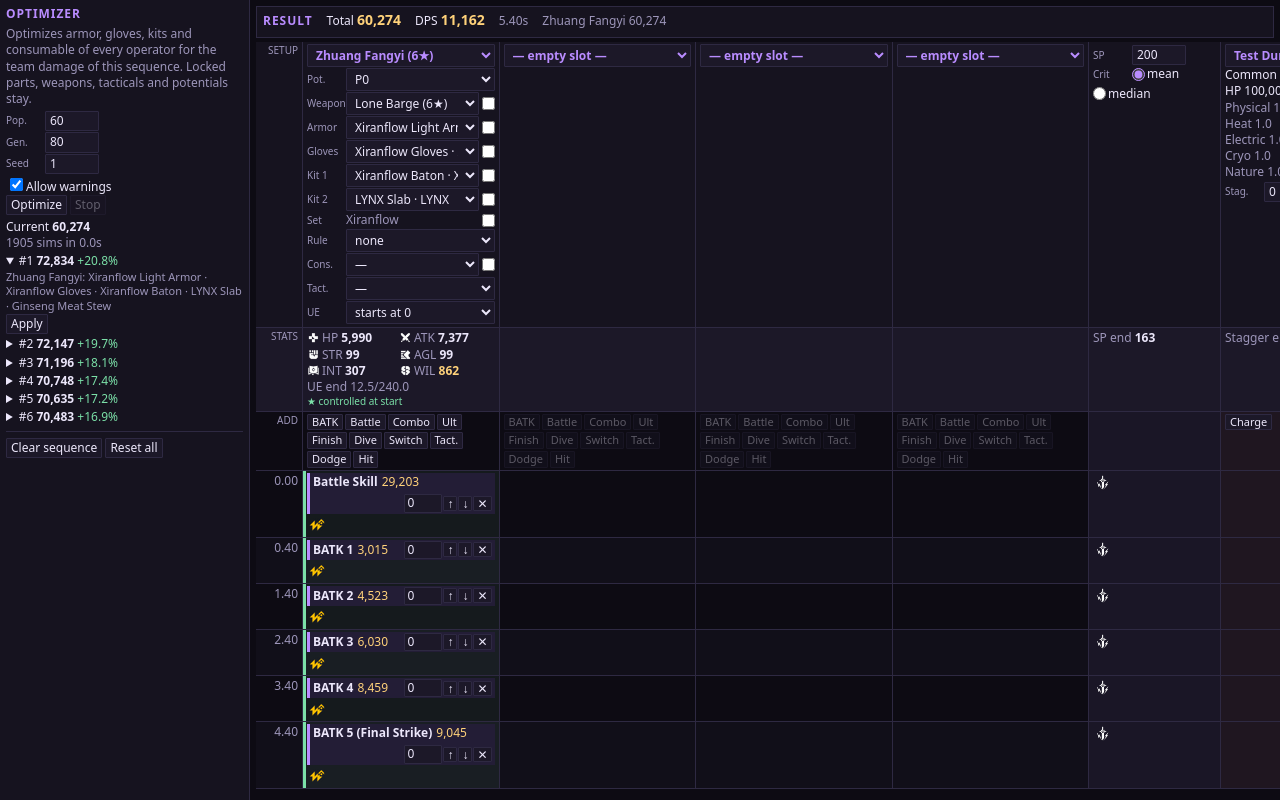
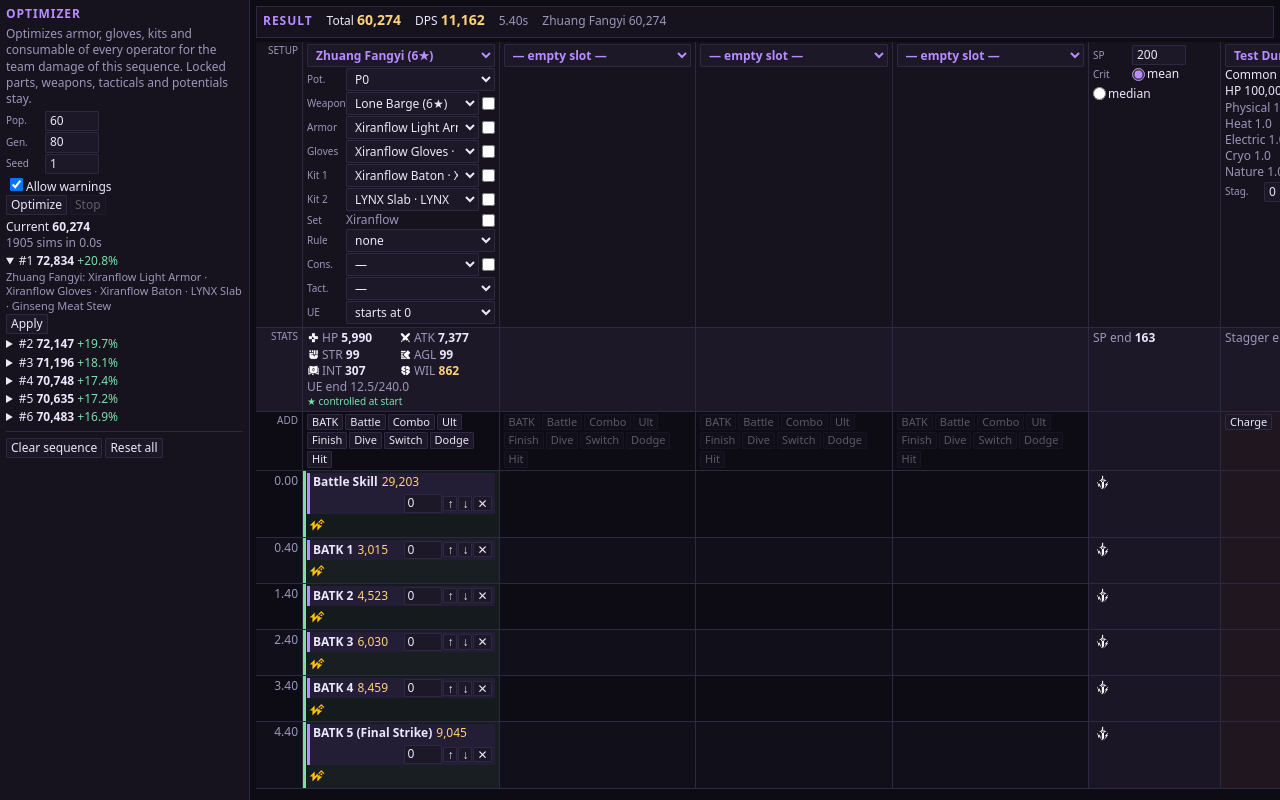
Before and after one commit to nanditudos/AKEF-Combat-Sequence-Builder, a plain HTML site: page index.html in a window 1280 px wide. Both pictures are taken after a click on the button "Optimize". Drawn offline with Linux system fonts and the light colour scheme.

Commit message:
Changed which part of the page is scrollable, changed some roman numeral status effects back to arabic numbers, Enemy chargeup interruption, consumables' effect now split into separate statuses, removed manual tactical button

```diff
--- a/builder.js
+++ b/builder.js
@@ -2,7 +2,7 @@
 (function () {
   const E = globalThis.Endfield, D = E.data;
   const SLOT_KEYS = ['armor', 'gloves', 'kit1', 'kit2'];
-  const ACTIONS = [['BasicAttack', 'BATK'], ['BattleSkill', 'Battle'], ['ComboSkill', 'Combo'], ['Ultimate', 'Ult'], ['Finisher', 'Finish'], ['DiveAttack', 'Dive'], ['Switch', 'Switch'], ['Tactical', 'Tact.'], ['PerfectDodge', 'Dodge'], ['TakeDamage', 'Hit']]
+  const ACTIONS = [['BasicAttack', 'BATK'], ['BattleSkill', 'Battle'], ['ComboSkill', 'Combo'], ['Ultimate', 'Ult'], ['Finisher', 'Finish'], ['DiveAttack', 'Dive'], ['Switch', 'Switch'], ['PerfectDodge', 'Dodge'], ['TakeDamage', 'Hit']]
   const ENEMY_ACTIONS = [['EnemyCharge', 'Charge']];
   const COLUMNS = 6; // 4 operators, Team (+ battlefield), Enemy
 
--- a/effects.js
+++ b/effects.js
@@ -83,4 +83,19 @@
     intensity: (value) => E.mod('ArtsIntensity', value),
     give: (to, name, mods, duration, extra = {}) => ({ to, name, mods, duration, ...extra }),
   };
+
+  // A consumable shows each of its buffs as its own effect, like in game: "ATK", "Critical Rate", "All Attributes"...
+  const LABELS = { ATKBonus: 'ATK', ATK: 'ATK', CriticalRate: 'Critical Rate', CriticalDamage: 'Critical Damage', DamageBonus: 'DMG Dealt', UltimateEfficiency: 'Ultimate Gain Efficiency', DEFBonus: 'DEF', DEF: 'DEF',
+    FinalDamageReduction: 'DMG Reduction', TreatmentBonus: 'Treatment Bonus', TreatmentReceivedBonus: 'Treatment Received', ComboSkillCooldownReduction: 'Combo Skill Cooldown Reduction', HPBonus: 'HP' };
+  E.splitConsumable = (consumable) => {
+    const attributes = consumable.modifiers.filter((m) => ['STR', 'AGL', 'INT', 'WIL'].includes(m.stat)), groups = new Map();
+    for (const m of consumable.modifiers) {
+      let label = LABELS[m.stat] || m.stat;
+      if (['STR', 'AGL', 'INT', 'WIL'].includes(m.stat) && attributes.length === 4) label = 'All Attributes';
+      if (m.stat === 'DamageBonus' && m.tags) label = m.tags.join(' & ') + ' DMG Dealt';
+      if (!groups.has(label)) groups.set(label, []);
+      groups.get(label).push(m);
+    }
+    return [...groups].map(([label, modifiers]) => ({ name: `${consumable.name}: ${label}`, modifiers }));
+  };
 })();
--- a/sim.js
+++ b/sim.js
@@ -2,7 +2,7 @@
 // Not built yet: Combo/Ultimate/Finisher/Dive, time freeze, inflictions/reactions, triggers, crit counters.
 (function () {
   const E = globalThis.Endfield;
-  const MAX_SP = 300, SP_REGEN_PER_SECOND = 8, SWITCH_BACK_LOCK = 1, BASIC_ATTACK_RESET_GAP = 1, UE_PER_100_SP = 6.5, COMBO_WINDOW = 10, DEFAULT_ACTION_DURATION = 1, DEFAULT_DODGE_DURATION = 0.5;
+  const MAX_SP = 300, SP_REGEN_PER_SECOND = 8, SWITCH_BACK_LOCK = 1, BASIC_ATTACK_RESET_GAP = 1, UE_PER_100_SP = 6.5, COMBO_WINDOW = 10, DEFAULT_ACTION_DURATION = 1, DEFAULT_DODGE_DURATION = 0.5, ENEMY_CHARGE_TIME = 1, CHARGE_INTERRUPT_STAGGER = 20; // charge time and interrupt stagger are placeholders (not in the game data)
   const INSTANT_ACTIONS = ['Tactical', 'TakeDamage', 'EnemyCharge']; // no time, no lock
 
   class Team {
@@ -35,7 +35,7 @@
   }
 
   class EnemyState {
-    constructor(data) { this.data = data; this.stagger = 0; this.staggeredUntil = -Infinity; this.finisherUsed = false; this.damageTaken = 0; }
+    constructor(data) { this.data = data; this.stagger = 0; this.staggeredUntil = -Infinity; this.finisherUsed = false; this.damageTaken = 0; this.chargeUntil = -Infinity; }
     hpFraction() { return Math.max(0, 1 - this.damageTaken / this.data.hp); } // from the damage dealt so far
     finisherPending(time) { return this.isStaggered(time) && !this.finisherUsed; } // one Finisher per Staggered window
     isStaggered(time) { return time < this.staggeredUntil; }
@@ -231,6 +231,11 @@
         if (instance.category === 'BattleSkill' || instance.category === 'ComboSkill') advance('skill', 'skill');
       }
       this.enemy.damageTaken += result.damage;
+      if (['BattleSkill', 'ComboSkill', 'Ultimate'].includes(instance.category) && this.enemy.chargeUntil > this.now + this.virtualOffset) { // a skill hit interrupts the enemy's charge
+        this.enemy.chargeUntil = -Infinity; this.endEffect(this.enemy.chargeRecord);
+        if (source.dealStagger) source.dealStagger(CHARGE_INTERRUPT_STAGGER); else this.enemy.addStagger(CHARGE_INTERRUPT_STAGGER, this.now);
+        this.emit('EnemyChargeInterrupted', { source });
+      }
       this.emit('DamageDealt', { source, category: instance.category, subtype: instance.subtype, element: instance.element });
       return result.damage;
     }
@@ -305,7 +310,7 @@
     // actionList: [{ operator: index, action: 'BasicAttack'|'BattleSkill'|'ComboSkill'|'Ultimate'|'Finisher'|'DiveAttack'|'Switch'|'Custom', extraDelay? }]
     run(actionList) {
       let previousStart = 0;
-      for (const operator of this.operators) if (operator.consumable) operator.setEffect(operator.consumable.name, operator.consumable.modifiers, operator.consumable.duration, 0, {});
+      for (const operator of this.operators) if (operator.consumable) for (const part of E.splitConsumable(operator.consumable)) operator.setEffect(part.name, part.modifiers, operator.consumable.duration, 0, {});
       for (const operator of this.operators) this.emit('BattleStart', { source: { operator } });
       this.checkTacticals();
       actionList.forEach((entry, index) => {
@@ -408,7 +413,9 @@
         ability.setLabel(`${operator.name} takes damage` + (entry.hp !== undefined && entry.hp !== null ? ` (HP ${operator.hpPercent}%)` : ''));
         this.emit('OperatorAttacked', { source: ability, target: operator, hpBefore: before, hpAfter: operator.hpPercent, controlled: this.controlled === operator });
       } else if (entry.action === 'EnemyCharge') { // scripted: the enemy starts charging up a skill
-        ability.setLabel('Enemy starts charging a skill'); this.emit('EnemyChargeStart', { source: ability });
+        ability.setLabel('Enemy starts charging a skill'); this.enemy.chargeUntil = this.now + ENEMY_CHARGE_TIME;
+        this.enemy.chargeRecord = this.logEffect('Enemy', 'Charging', { end: this.enemy.chargeUntil });
+        this.emit('EnemyChargeStart', { source: ability });
       } else if (entry.action === 'PerfectDodge') { // +7.5 SP, the team's SP regeneration pauses for 0.5s; the dodge time is operator-dependent (kit.dodge.duration)
         ability.lockFor((kit.dodge && kit.dodge.duration) || DEFAULT_DODGE_DURATION); ability.setLabel('Perfect Dodge');
         ability.restoreSkillPoints(7.5);
--- a/ui.css
+++ b/ui.css
@@ -50,3 +50,13 @@ aside { width: 250px; } aside hr { border: 0; border-top: 1px solid var(--line);
 .icon .n { font-size: 9px; font-weight: 700; color: #fff; text-shadow: 0 0 2px #000, 0 0 2px #000; }
 .stat-icon { height: 13px; width: auto; vertical-align: -2px; margin-right: 2px; }
 .field.wrap { flex-wrap: wrap; } .field label.radio { white-space: nowrap; }
+
+/* fixed layout: sidebar, summary, setup, stats and add rows stay in view; only the timeline scrolls */
+html, body { height: 100%; overflow: hidden; } #app { height: 100vh; min-height: 0; }
+aside { height: 100vh; overflow-y: auto; flex: none; }
+main { height: 100vh; display: flex; flex-direction: column; overflow-x: auto; overflow-y: hidden; }
+.summary { flex: none; }
+.board { min-width: 1120px; flex: 1; min-height: 0; display: flex; flex-direction: column; }
+.head { flex: none; max-height: 58vh; overflow-y: scroll; overflow-x: hidden; } /* scroll track kept so the columns line up with the timeline */
+.timeline { flex: 1; min-height: 120px; overflow-y: scroll; overflow-x: hidden; }
+.timeline .row:nth-child(even) { background: #110f19; }
--- a/ui.js
+++ b/ui.js
@@ -17,6 +17,7 @@
     return B.defaultState();
   };
   let state = loadState();
+  let scrollToEnd = false; // after adding an action the timeline scrolls to its end
 
   const el = (tag, props = {}, ...children) => {
     const node = document.createElement(tag);
@@ -47,9 +48,11 @@
 
   // ---------- effect icons ----------
   const hue = (name) => { let h = 0; for (const c of name) h = (h * 31 + c.charCodeAt(0)) % 360; return h; };
-  const iconEl = (effect) => {
+  const ROMAN_EFFECTS = /Infliction|Vulnerable|Combustion|Electrification|Solidification|Corrosion|Crush|Breach|Shatter|Lifted|Knocked Down/; // only these use Roman numerals (enemy column)
+  const iconEl = (effect, enemyColumn = false) => {
     const custom = (E.icons || {})[effect.name], customIsImage = custom && /[\/.]/.test(custom);
-    const badge = effect.level ? E.roman(effect.level) : effect.count > 1 ? E.roman(effect.count) : ''; // levels and stack counts as Roman numerals
+    const numeral = (n) => (enemyColumn && ROMAN_EFFECTS.test(effect.name) ? E.roman(n) : String(n));
+    const badge = effect.level ? numeral(effect.level) : effect.count > 1 ? numeral(effect.count) : '';
     const title = effect.name + (effect.detail ? ' (' + effect.detail + ')' : '') + (badge ? ' ' + badge : '') + (effect.ended ? ' — ends / consumed on this row' : '');
     const box = el('span', { class: 'icon' + (effect.ended ? ' ended' : ''), title });
     const glyph = el('span', { class: 'glyph' }, (!customIsImage && custom) || effect.name.replace(/[^A-Za-z0-9]/g, '').slice(0, 2));
@@ -153,7 +156,7 @@
     for (let column = 0; column < B.COLUMNS; column++) {
       const cell = el('div', { class: 'cell ' + COLUMN_CLASS[column] + (column === row.controlled ? ' ctl' : '') });
       if (column === row.entry.slot) cell.append(chip(row));
-      if (row.effects[column].length) cell.append(el('div', { class: 'icons' }, row.effects[column].map(iconEl)));
+      if (row.effects[column].length) cell.append(el('div', { class: 'icons' }, row.effects[column].map((effect) => iconEl(effect, column === 5))));
       cells.push(cell);
     }
     return el('div', { class: 'row' + (row.record && row.record.invalid ? ' invalid' : '') }, cells);
@@ -164,11 +167,11 @@
       const cell = el('div', { class: 'cell ' + COLUMN_CLASS[column] });
       if (column < 4) {
         const bar = el('div', { class: 'adds' });
-        for (const [action, label] of B.ACTIONS) bar.append(el('button', { disabled: !state.team[column].op, title: action, onclick: () => update(() => { state.actions.push({ slot: column, action, extraDelay: 0 }); }) }, label));
+        for (const [action, label] of B.ACTIONS) bar.append(el('button', { disabled: !state.team[column].op, title: action, onclick: () => update(() => { scrollToEnd = true; state.actions.push({ slot: column, action, extraDelay: 0 }); }) }, label));
         cell.append(bar);
       } else if (column === 5) { // scenario events of the enemy
         const bar = el('div', { class: 'adds' });
-        for (const [action, label] of B.ENEMY_ACTIONS) bar.append(el('button', { disabled: !state.team.some((slot) => slot.op), title: 'Enemy starts charging a skill', onclick: () => update(() => { state.actions.push({ slot: 5, action, extraDelay: 0 }); }) }, label));
+        for (const [action, label] of B.ENEMY_ACTIONS) bar.append(el('button', { disabled: !state.team.some((slot) => slot.op), title: 'Enemy starts charging a skill', onclick: () => update(() => { scrollToEnd = true; state.actions.push({ slot: 5, action, extraDelay: 0 }); }) }, label));
         cell.append(bar);
       }
       cells.push(cell);
@@ -230,11 +233,13 @@
     el('button', { onclick: () => { state = B.defaultState(); render(); } }, 'Reset all'));
 
   function render() {
-    const view = B.simulate(state), grid = el('div', { class: 'grid' });
+    const view = B.simulate(state), previous = document.querySelector('.timeline'), keepTop = previous ? previous.scrollTop : 0;
     const settings = [el('div', { class: 'cell gut' }, 'setup'), ...[0, 1, 2, 3].map(slotSettings), teamSettings(), enemySettings()];
     const stats = [el('div', { class: 'cell gut' }, 'stats'), ...[0, 1, 2, 3].map((i) => slotStatsCell(i, view)), teamStatsCell(view), enemyStatsCell(view)];
-    grid.append(el('div', { class: 'row settings' }, settings), el('div', { class: 'row stats' }, stats), addBar(), el('div', { class: 'rows', style: 'display: contents' }, view.rows.map(timelineRow)));
-    document.getElementById('app').replaceChildren(sidebar(), el('main', {}, summary(view), grid));
+    const head = el('div', { class: 'head' }, el('div', { class: 'row settings' }, settings), el('div', { class: 'row stats' }, stats), addBar());
+    const timeline = el('div', { class: 'timeline' }, view.rows.map(timelineRow));
+    document.getElementById('app').replaceChildren(sidebar(), el('main', {}, summary(view), el('div', { class: 'board' }, head, timeline)));
+    timeline.scrollTop = scrollToEnd ? timeline.scrollHeight : keepTop; scrollToEnd = false;
     try { localStorage.setItem(STORAGE_KEY, JSON.stringify(state)); } catch (e) { /* storage unavailable */ }
   }
   render();
```
Also changed, not shown: tests.js (+14 -0 lines).
